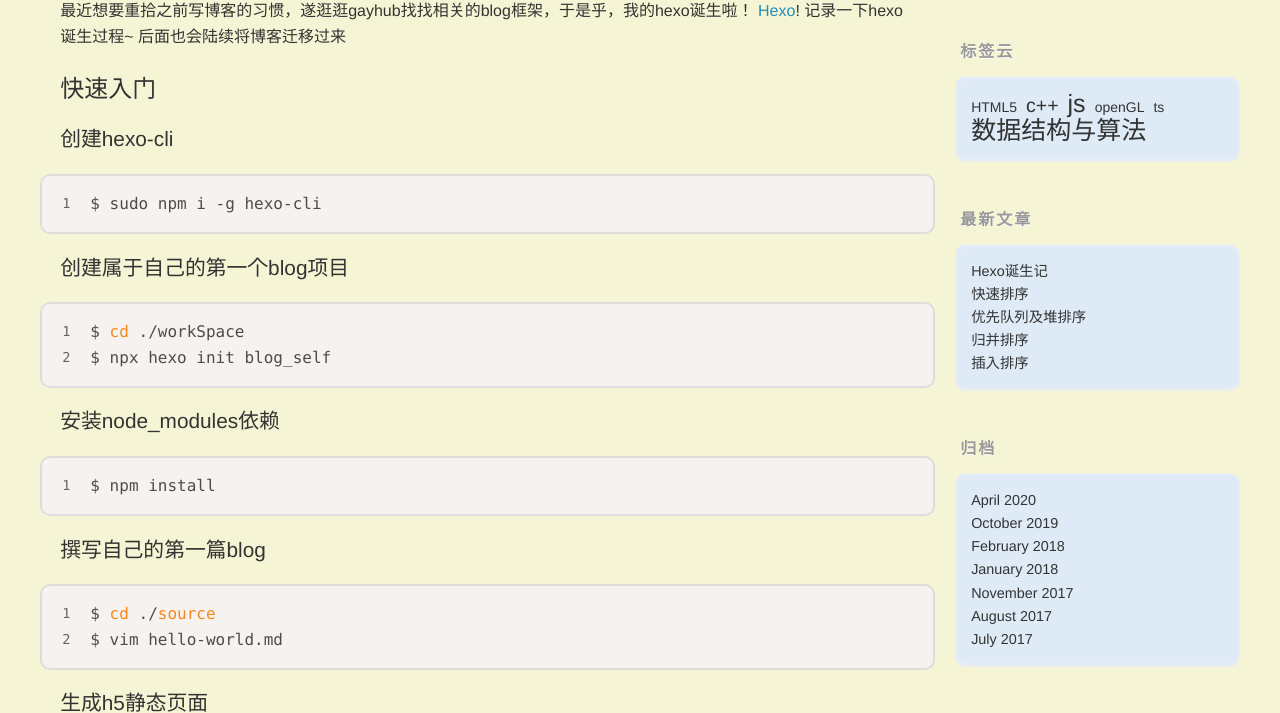
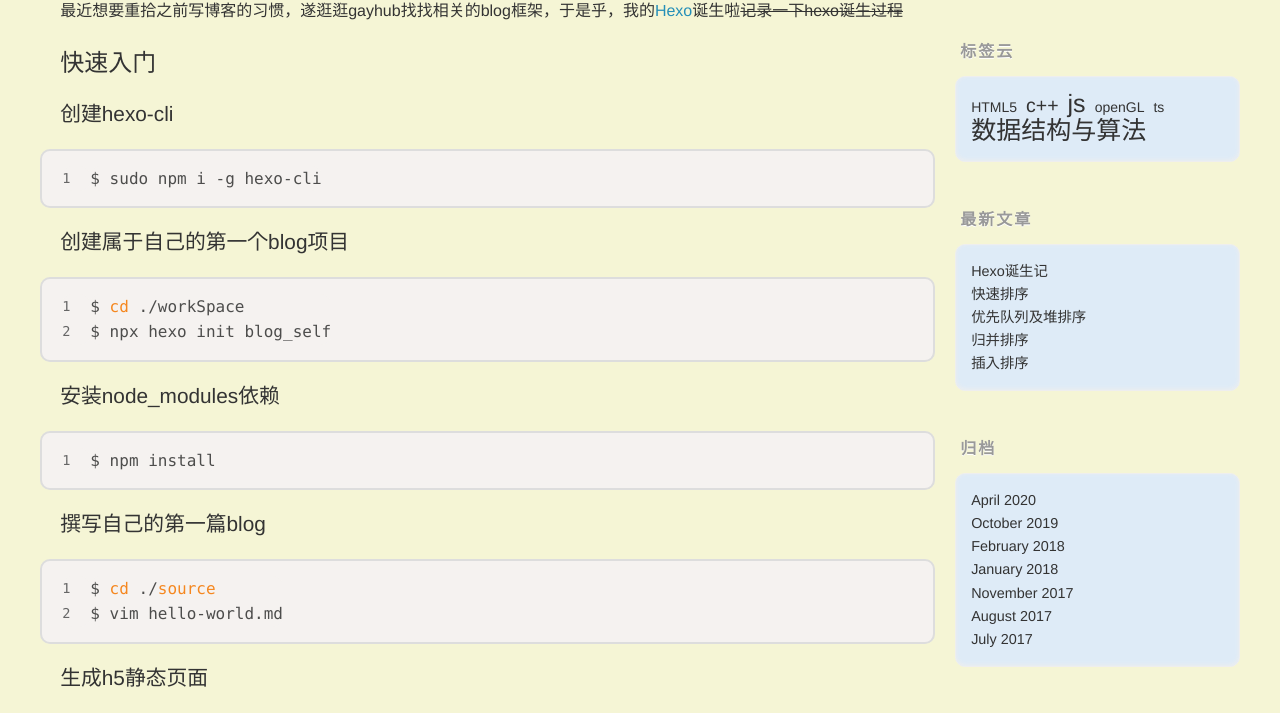
Before and after one commit to CASTROCC/CASTROCC.github.io, a plain HTML site: page index.html in a window 1280 px wide. Shown: the part 233-946 px from the top of the page. Drawn offline with nearby package versions, Linux system fonts and the light colour scheme; some packages are replaced by stand-ins of ours; files whose address does not match are found by name.

Commit message:
Site updated: 2020-04-12 21:47:06

```diff
--- a/index.html
+++ b/index.html
@@ -98,7 +98,7 @@
 
         <!-- Table of Contents -->
 
-        <p>最近想要重拾之前写博客的习惯，遂逛逛gayhub找找相关的blog框架，于是乎，我的hexo诞生啦！ <a href="https://hexo.io/" target="_blank" rel="noopener">Hexo</a>! 记录一下hexo诞生过程~ 后面也会陆续将博客迁移过来</p>
+        <p>最近想要重拾之前写博客的习惯，遂逛逛gayhub找找相关的blog框架，于是乎，我的<a href="https://hexo.io/" target="_blank" rel="noopener">Hexo</a>诞生啦<del>记录一下hexo诞生过程</del></p>
 <h2 id="快速入门"><a href="#快速入门" class="headerlink" title="快速入门"></a>快速入门</h2><h3 id="创建hexo-cli"><a href="#创建hexo-cli" class="headerlink" title="创建hexo-cli"></a>创建hexo-cli</h3><figure class="highlight bash"><table><tr><td class="gutter"><pre><span class="line">1</span><br></pre></td><td class="code"><pre><span class="line">$ sudo npm i -g hexo-cli</span><br></pre></td></tr></table></figure>
 
 <h3 id="创建属于自己的第一个blog项目"><a href="#创建属于自己的第一个blog项目" class="headerlink" title="创建属于自己的第一个blog项目"></a>创建属于自己的第一个blog项目</h3><figure class="highlight bash"><table><tr><td class="gutter"><pre><span class="line">1</span><br><span class="line">2</span><br></pre></td><td class="code"><pre><span class="line">$ <span class="built_in">cd</span> ./workSpace</span><br><span class="line">$ npx hexo init blog_self</span><br></pre></td></tr></table></figure>
```
Also changed, not shown: 2020/04/11/2020.4.11 hexo诞生记/index.html (+4 -4 lines).
